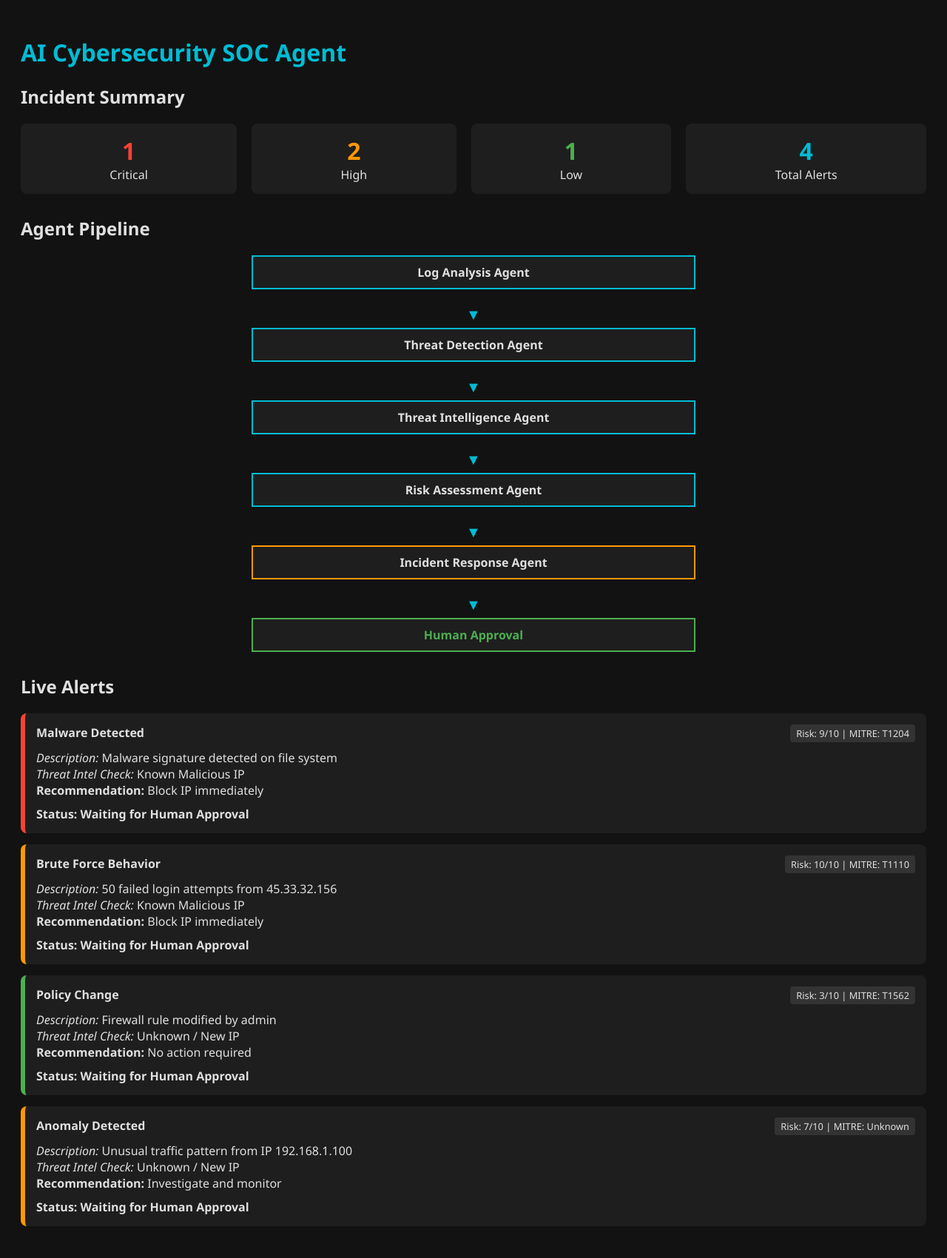
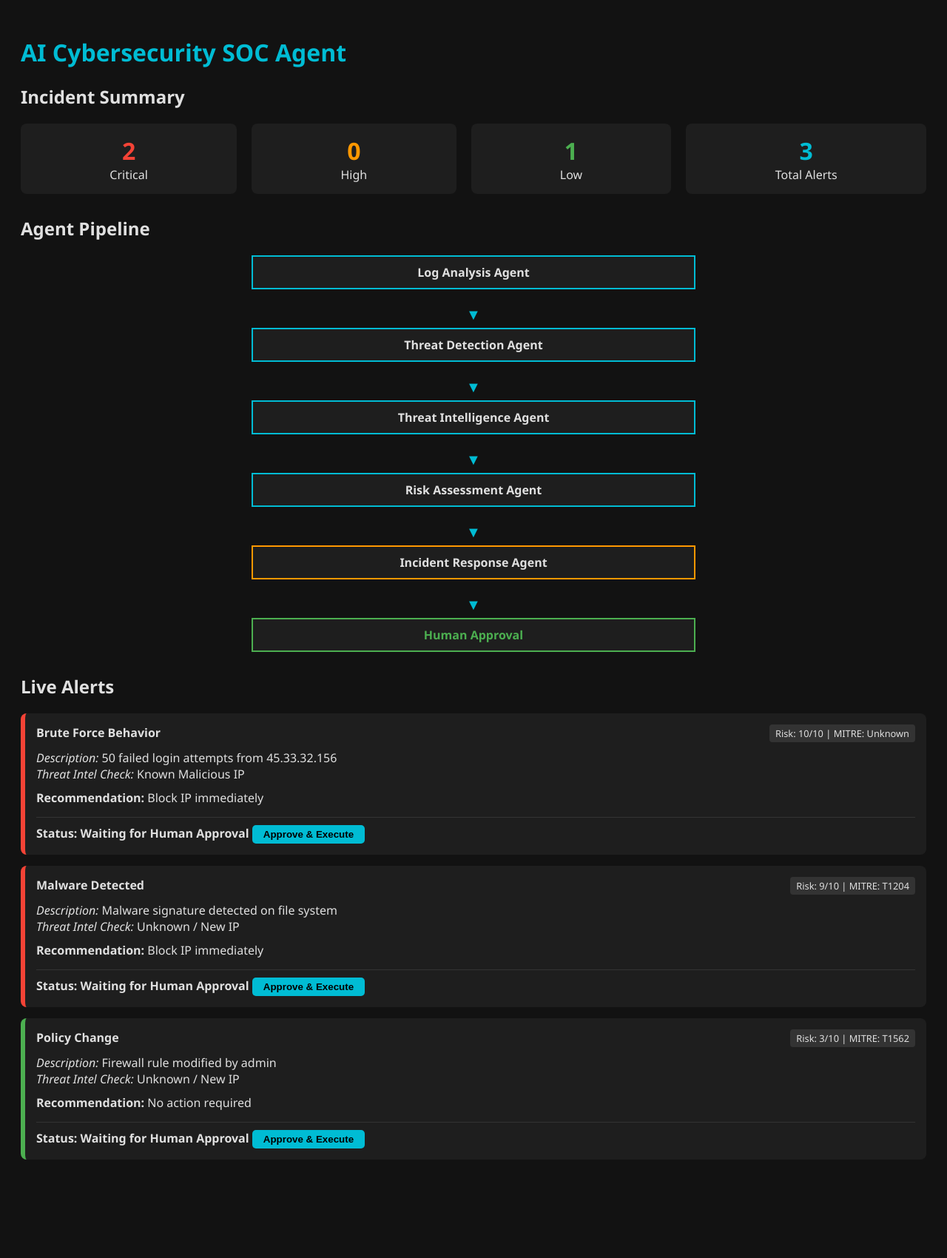
Before and after one commit to ayatazhar1109/soc-agent-project, a Flask app: page / in a window 1280 px wide. Shown: the whole page at 74% size. After the commit the page ends 1567 px from the top, so only its background shows below. Run offline with Flask 3, Linux system fonts and the light colour scheme.

Commit message:
Add files via upload

```diff
--- a/templates/index.html
+++ b/templates/index.html
@@ -22,6 +22,8 @@
         .low { border-left-color: #4caf50; }
         .header { display: flex; justify-content: space-between; margin-bottom: 10px; }
         .badge { background-color: #333; padding: 3px 8px; border-radius: 4px; font-size: 0.8em; }
+        .btn-approve { background-color: #00bcd4; color: #000; border: none; padding: 5px 15px; cursor: pointer; border-radius: 5px; font-weight: bold; }
+        .btn-approve:hover { background-color: #00acc1; }
     </style>
 </head>
 <body>
@@ -29,10 +31,10 @@
 
     <h2>Incident Summary</h2>
     <div class="summary-container">
-        <div class="summary-box"><div class="summary-number crit-num">1</div>Critical</div>
-        <div class="summary-box"><div class="summary-number high-num">2</div>High</div>
-        <div class="summary-box"><div class="summary-number low-num">1</div>Low</div>
-        <div class="summary-box"><div class="summary-number total-num">4</div>Total Alerts</div>
+        <div class="summary-box"><div class="summary-number crit-num" id="crit">0</div>Critical</div>
+        <div class="summary-box"><div class="summary-number high-num" id="high">0</div>High</div>
+        <div class="summary-box"><div class="summary-number low-num" id="low">0</div>Low</div>
+        <div class="summary-box"><div class="summary-number total-num" id="total">0</div>Total Alerts</div>
     </div>
 
     <h2>Agent Pipeline</h2>
@@ -51,35 +53,66 @@
     </div>
 
     <h2 style="margin-top: 30px;">Live Alerts</h2>
-    <div id="logs-container">
-        <div class="card critical">
-            <div class="header"><strong>Malware Detected</strong> <span class="badge">Risk: 9/10 | MITRE: T1204</span></div>
-            <div><em>Description:</em> Malware signature detected on file system</div>
-            <div><em>Threat Intel Check:</em> Known Malicious IP</div>
-            <div><strong>Recommendation:</strong> Block IP immediately</div>
-            <div style="margin-top: 10px;"><strong>Status: Waiting for Human Approval</strong></div>
-        </div>
-        <div class="card high">
-            <div class="header"><strong>Brute Force Behavior</strong> <span class="badge">Risk: 10/10 | MITRE: T1110</span></div>
-            <div><em>Description:</em> 50 failed login attempts from 45.33.32.156</div>
-            <div><em>Threat Intel Check:</em> Known Malicious IP</div>
-            <div><strong>Recommendation:</strong> Block IP immediately</div>
-            <div style="margin-top: 10px;"><strong>Status: Waiting for Human Approval</strong></div>
-        </div>
-        <div class="card low">
-            <div class="header"><strong>Policy Change</strong> <span class="badge">Risk: 3/10 | MITRE: T1562</span></div>
-            <div><em>Description:</em> Firewall rule modified by admin</div>
-            <div><em>Threat Intel Check:</em> Unknown / New IP</div>
-            <div><strong>Recommendation:</strong> No action required</div>
-            <div style="margin-top: 10px;"><strong>Status: Waiting for Human Approval</strong></div>
-        </div>
-        <div class="card high">
-            <div class="header"><strong>Anomaly Detected</strong> <span class="badge">Risk: 7/10 | MITRE: Unknown</span></div>
-            <div><em>Description:</em> Unusual traffic pattern from IP 192.168.1.100</div>
-            <div><em>Threat Intel Check:</em> Unknown / New IP</div>
-            <div><strong>Recommendation:</strong> Investigate and monitor</div>
-            <div style="margin-top: 10px;"><strong>Status: Waiting for Human Approval</strong></div>
-        </div>
-    </div>
+    <div id="logs-container"></div>
+
+    <script>
+        async function loadSummary(logs) {
+            let critical = 0, high = 0, low = 0;
+            logs.forEach(log => {
+                if (log.risk_level >= 8) critical++;
+                else if (log.risk_level >= 5) high++;
+                else low++;
+            });
+            document.getElementById('crit').innerText = critical;
+            document.getElementById('high').innerText = high;
+            document.getElementById('low').innerText = low;
+            document.getElementById('total').innerText = logs.length;
+        }
+
+        async function loadLogs() {
+            const response = await fetch('/api/logs');
+            const logs = await response.json();
+            const container = document.getElementById('logs-container');
+            container.innerHTML = '';
+
+            logs.forEach(log => {
+                const div = document.createElement('div');
+                let cardClass = 'card ';
+                if (log.risk_level >= 8) cardClass += 'critical';
+                else if (log.risk_level >= 5) cardClass += 'high';
+                else cardClass += 'low';
+                div.className = cardClass;
+                div.innerHTML = `
+                    <div class="header">
+                        <strong>${log.threat}</strong>
+                        <span class="badge">Risk: ${log.risk_level}/10 | MITRE: ${log.mitre_id}</span>
+                    </div>
+                    <div><em>Description:</em> ${log.description}</div>
+                    <div><em>Threat Intel Check:</em> ${log.intel}</div>
+                    <div style="margin-top: 10px;"><strong>Recommendation:</strong> ${log.recommendation}</div>
+                    <div style="margin-top: 15px; border-top: 1px solid #333; padding-top: 10px;">
+                        <strong>Status: ${log.status}</strong>
+                        <button class="btn-approve" onclick="approveAction('${log.ip}', '${log.recommendation}')">Approve & Execute</button>
+                    </div>
+                `;
+                container.appendChild(div);
+            });
+            loadSummary(logs);
+        }
+
+        async function approveAction(ip, recommendation) {
+            const response = await fetch('/api/approve', {
+                method: 'POST',
+                headers: { 'Content-Type': 'application/json' },
+                body: JSON.stringify({ ip: ip, recommendation: recommendation })
+            });
+            const result = await response.json();
+            alert(result.details);
+            loadLogs();
+        }
+
+        window.onload = loadLogs;
+        setInterval(loadLogs, 5000);
+    </script>
 </body>
 </html>
```
